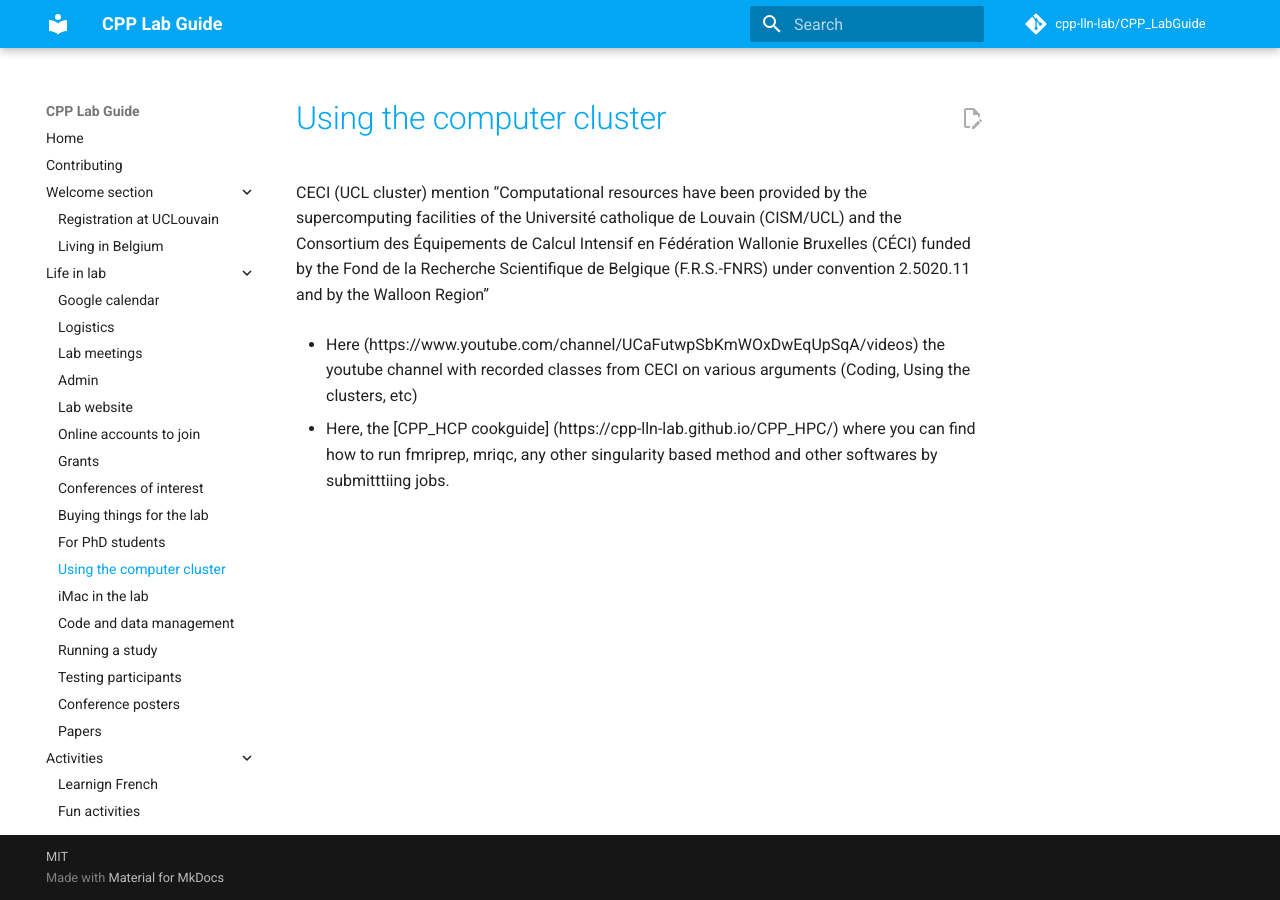
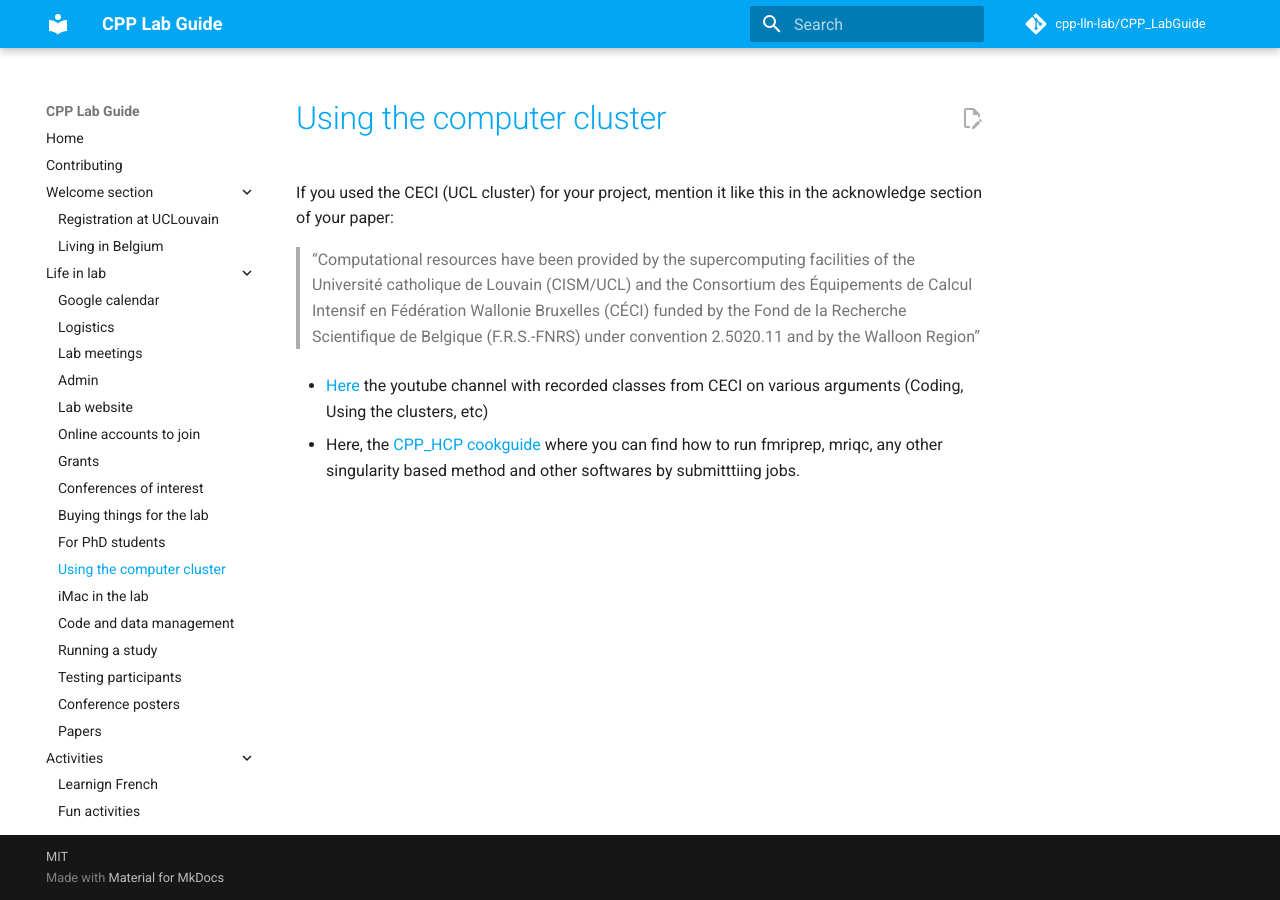
Before and after one commit to cpp-lln-lab/CPP_LabGuide, an MkDocs documentation site: the page built from doc/using_the_computer_cluster.md, in a window 1280 px wide. Built offline with MkDocs 1.6.1 and Material for MkDocs 9.7.7, drawn with Linux system fonts in a browser that asks for light colours; comment, search, counter and statistics services are not loaded.

Commit message:
Apply suggestions from code review
Co-authored-by: Marco Barilari <38101692+marcobarilari@users.noreply.github.com>

```diff
--- a/doc/using_the_computer_cluster.md
+++ b/doc/using_the_computer_cluster.md
@@ -1,7 +1,10 @@
 # Using the computer cluster
-CECI (UCL cluster) mention
-“Computational resources have been provided by the supercomputing facilities of the Université catholique de Louvain (CISM/UCL) and the Consortium des Équipements de Calcul Intensif en Fédération Wallonie Bruxelles (CÉCI) funded by the Fond de la Recherche Scientifique de Belgique (F.R.S.-FNRS) under convention 2.5020.11 and by the Walloon Region”
+If you used the CECI (UCL cluster) for your project, mention it like this in the acknowledge section of your paper:
 
-- Here (https://www.youtube.com/channel/UCaFutwpSbKmWOxDwEqUpSqA/videos) the youtube channel with recorded classes from CECI on various arguments (Coding, Using the clusters, etc)
+> “Computational resources have been provided by the supercomputing facilities of the Université catholique de Louvain (CISM/UCL) and the Consortium des Équipements de Calcul Intensif en Fédération Wallonie Bruxelles (CÉCI) funded by the Fond de la Recherche Scientifique de Belgique (F.R.S.-FNRS) under convention 2.5020.11 and by the Walloon Region”
 
-- Here, the [CPP_HCP cookguide] (https://cpp-lln-lab.github.io/CPP_HPC/) where you can find how to run fmriprep, mriqc, any other singularity based method and other softwares by submitttiing jobs.
+
+- [Here](https://www.youtube.com/channel/UCaFutwpSbKmWOxDwEqUpSqA/videos) the youtube channel with recorded classes from CECI on various arguments (Coding, Using the clusters, etc)
+
+
+- Here, the [CPP_HCP cookguide](https://cpp-lln-lab.github.io/CPP_HPC/) where you can find how to run fmriprep, mriqc, any other singularity based method and other softwares by submitttiing jobs.
```
